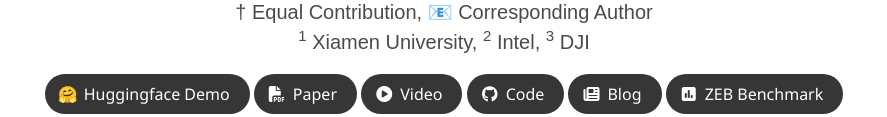
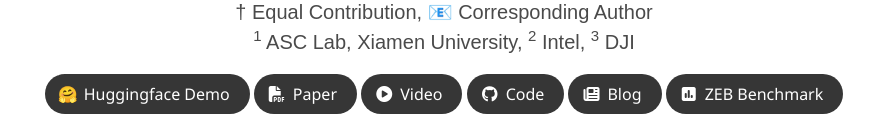
Before and after one commit to xuelunshen/xuelunshen.github.io, a plain HTML site: page gim/index.html in a window 1280 px wide. Shown: the part 301-418 px from the top of the page, without its empty margins (196-1083 px from the left). Drawn offline with nearby package versions, Linux system fonts and the light colour scheme; some packages are replaced by stand-ins of ours; a script that the page names is missing; some icons are missing; a web font is replaced by a local one.

Commit message:
Update index.html

```diff
--- a/gim/index.html
+++ b/gim/index.html
@@ -428,7 +428,7 @@
                     <p>† Equal Contribution, 📧 Corresponding Author</p>
                 </div>
                 <div class="is-size-5 publication-authors">
-                    <span class="author-block"><sup>1</sup> Xiamen University,</span>
+                    <span class="author-block"><sup>1</sup> ASC Lab, Xiamen University,</span>
                     <span class="author-block"><sup>2</sup> Intel,</span>
                     <span class="author-block"><sup>3</sup> DJI</span>
                 </div>
```
